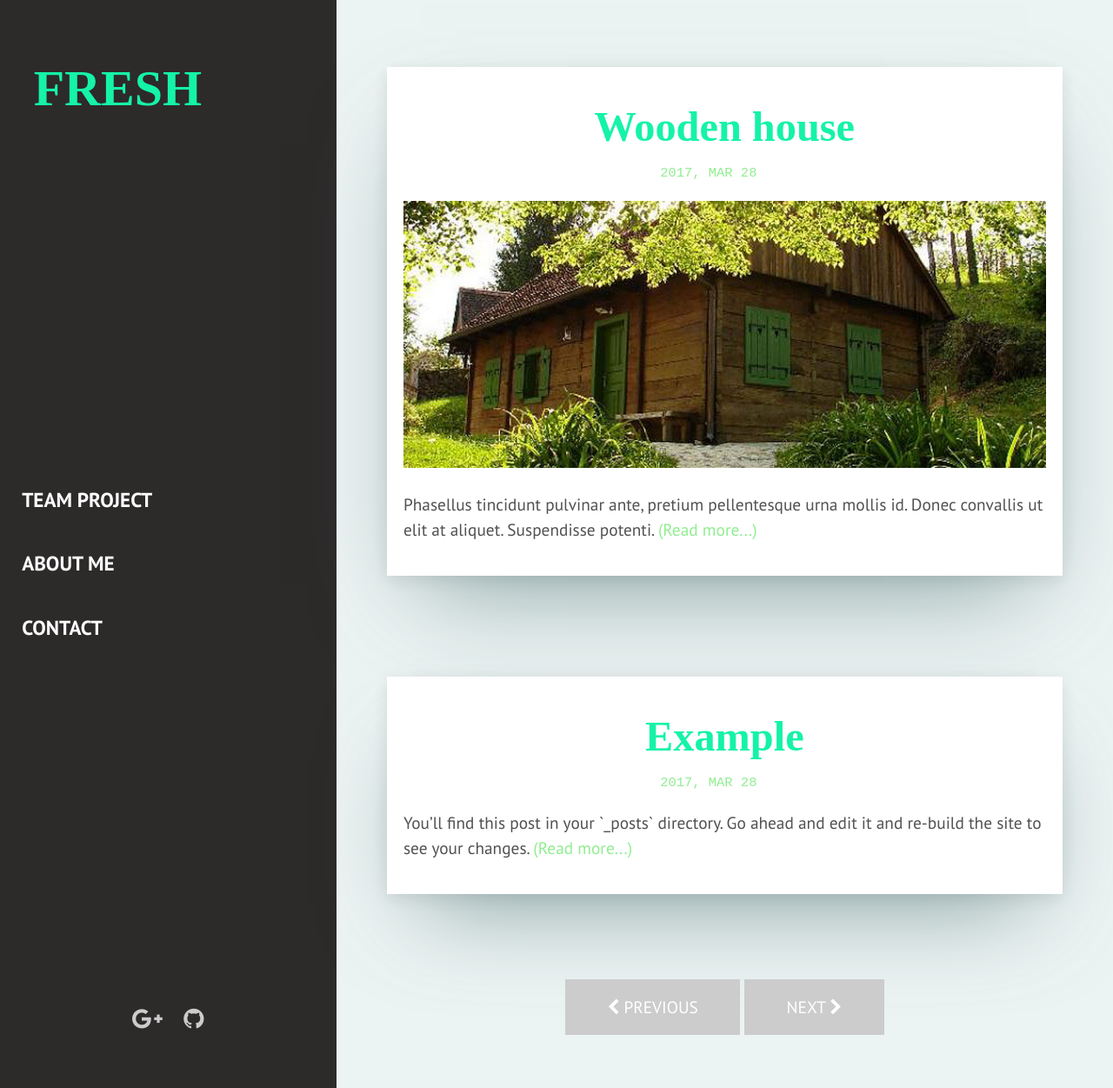
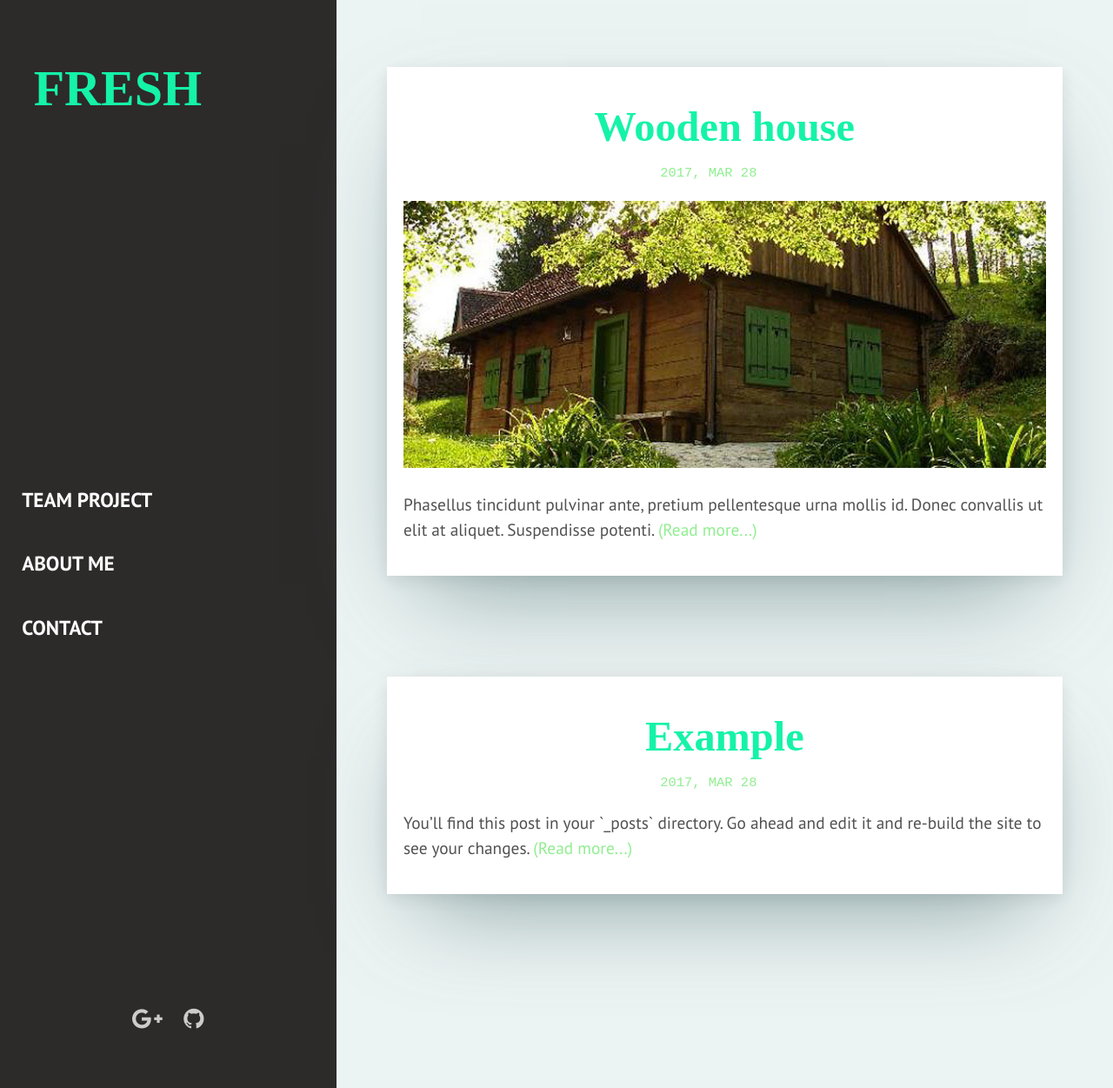
Before and after one commit to kimgusxo/kimgusxo.github.io, a Jekyll site: the page built from index.html, in a window 1280 px wide and 1251 px high. Shown: the whole window at 87% size. Built offline with Jekyll 4.4.1, drawn with Linux system fonts in a browser that asks for light colours; some web fonts are replaced; the list of posts is cut into pages by our own code.

Commit message:
button delete

```diff
--- a/index.html
+++ b/index.html
@@ -16,16 +16,3 @@ layout: default
   </div>
 </article>
 {% endfor %}
-
-<div class="pagination">
-  {% if paginator.previous_page %}
-    <a href="{{ paginator.previous_page_path | prepend: site.baseurl | replace: '//', '/' }}" class="previous"><i class="fa fa-chevron-left" aria-hidden="true"></i> Previous</a>
-  {% else %}
-    <span class="previous"><i class="fa fa-chevron-left" aria-hidden="true"></i> Previous</span>
-  {% endif %}
-  {% if paginator.next_page %}
-    <a href="{{ paginator.next_page_path | prepend: site.baseurl | replace: '//', '/' }}" class="next">Next <i class="fa fa-chevron-right" aria-hidden="true"></i></a>
-  {% else %}
-    <span class="next ">Next <i class="fa fa-chevron-right" aria-hidden="true"></i></span>
-  {% endif %}
-</div>
```
